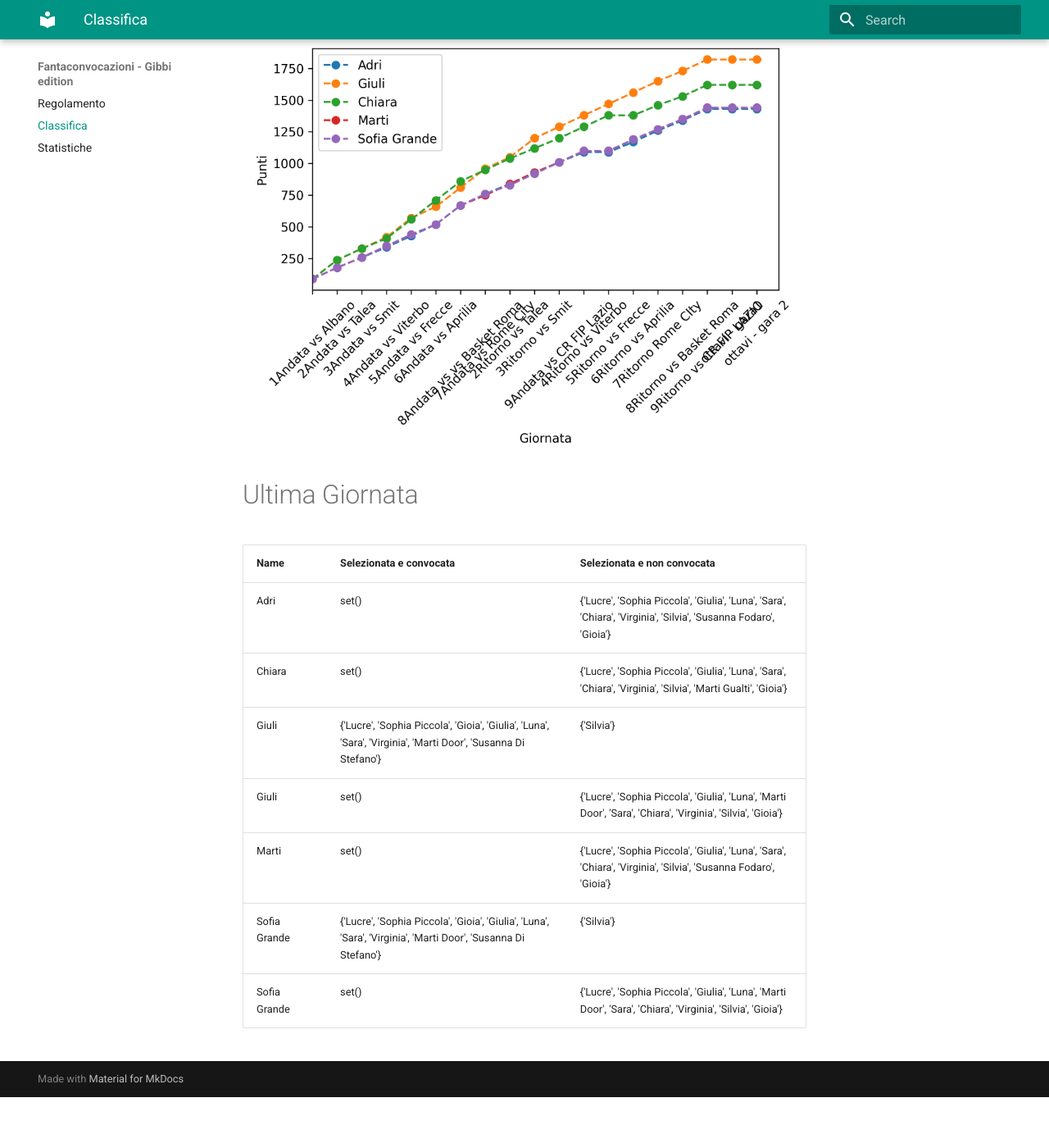
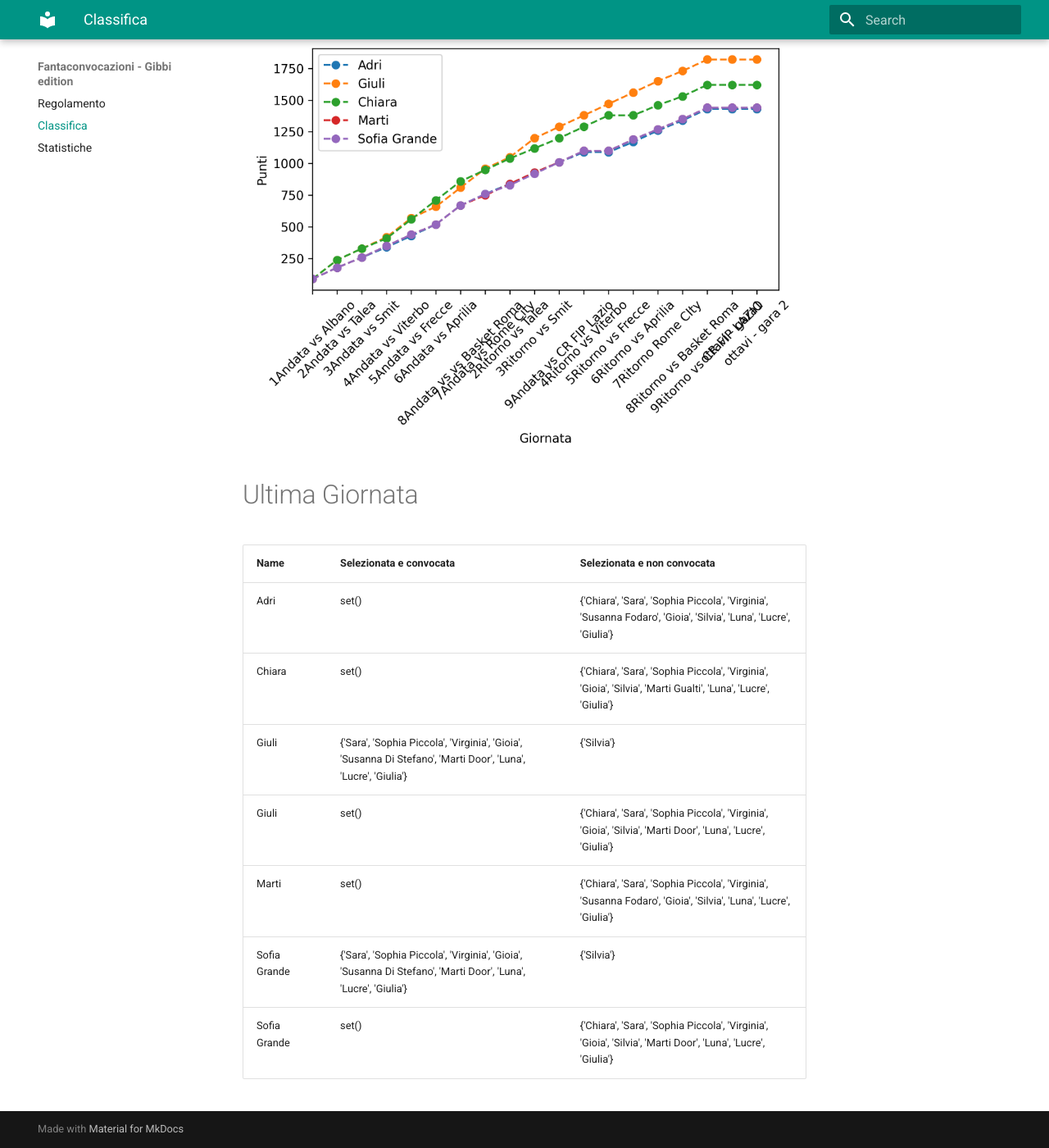
Before and after one commit to martinig94/fantagibbi, an MkDocs documentation site: the page built from docs/Classifica.md, in a window 1280 px wide and 1400 px high, scrolled down 565 px. Shown: the whole window at 82% size. Built offline with MkDocs 1.6.1 and Material for MkDocs 9.7.7, drawn with Linux system fonts in a browser that asks for light colours; before the commit the page ends 1903 px from its top, so only the background shows below that.

Commit message:
Auto-update from main.py

```diff
--- a/docs/Classifica.md
+++ b/docs/Classifica.md
@@ -18,11 +18,11 @@
 <!-- START_TABLE CORRECT -->
 | Name         | Selezionata e convocata                                                                                        | Selezionata e non convocata                                                                                      |
 |:-------------|:---------------------------------------------------------------------------------------------------------------|:-----------------------------------------------------------------------------------------------------------------|
-| Adri         | set()                                                                                                          | {'Lucre', 'Sophia Piccola', 'Giulia', 'Luna', 'Sara', 'Chiara', 'Virginia', 'Silvia', 'Susanna Fodaro', 'Gioia'} |
-| Chiara       | set()                                                                                                          | {'Lucre', 'Sophia Piccola', 'Giulia', 'Luna', 'Sara', 'Chiara', 'Virginia', 'Silvia', 'Marti Gualti', 'Gioia'}   |
-| Giuli        | {'Lucre', 'Sophia Piccola', 'Gioia', 'Giulia', 'Luna', 'Sara', 'Virginia', 'Marti Door', 'Susanna Di Stefano'} | {'Silvia'}                                                                                                       |
-| Giuli        | set()                                                                                                          | {'Lucre', 'Sophia Piccola', 'Giulia', 'Luna', 'Marti Door', 'Sara', 'Chiara', 'Virginia', 'Silvia', 'Gioia'}     |
-| Marti        | set()                                                                                                          | {'Lucre', 'Sophia Piccola', 'Giulia', 'Luna', 'Sara', 'Chiara', 'Virginia', 'Silvia', 'Susanna Fodaro', 'Gioia'} |
-| Sofia Grande | {'Lucre', 'Sophia Piccola', 'Gioia', 'Giulia', 'Luna', 'Sara', 'Virginia', 'Marti Door', 'Susanna Di Stefano'} | {'Silvia'}                                                                                                       |
-| Sofia Grande | set()                                                                                                          | {'Lucre', 'Sophia Piccola', 'Giulia', 'Luna', 'Marti Door', 'Sara', 'Chiara', 'Virginia', 'Silvia', 'Gioia'}     |
+| Adri         | set()                                                                                                          | {'Chiara', 'Sara', 'Sophia Piccola', 'Virginia', 'Susanna Fodaro', 'Gioia', 'Silvia', 'Luna', 'Lucre', 'Giulia'} |
+| Chiara       | set()                                                                                                          | {'Chiara', 'Sara', 'Sophia Piccola', 'Virginia', 'Gioia', 'Silvia', 'Marti Gualti', 'Luna', 'Lucre', 'Giulia'}   |
+| Giuli        | {'Sara', 'Sophia Piccola', 'Virginia', 'Gioia', 'Susanna Di Stefano', 'Marti Door', 'Luna', 'Lucre', 'Giulia'} | {'Silvia'}                                                                                                       |
+| Giuli        | set()                                                                                                          | {'Chiara', 'Sara', 'Sophia Piccola', 'Virginia', 'Gioia', 'Silvia', 'Marti Door', 'Luna', 'Lucre', 'Giulia'}     |
+| Marti        | set()                                                                                                          | {'Chiara', 'Sara', 'Sophia Piccola', 'Virginia', 'Susanna Fodaro', 'Gioia', 'Silvia', 'Luna', 'Lucre', 'Giulia'} |
+| Sofia Grande | {'Sara', 'Sophia Piccola', 'Virginia', 'Gioia', 'Susanna Di Stefano', 'Marti Door', 'Luna', 'Lucre', 'Giulia'} | {'Silvia'}                                                                                                       |
+| Sofia Grande | set()                                                                                                          | {'Chiara', 'Sara', 'Sophia Piccola', 'Virginia', 'Gioia', 'Silvia', 'Marti Door', 'Luna', 'Lucre', 'Giulia'}     |
 <!-- END_TABLE CORRECT -->
```
